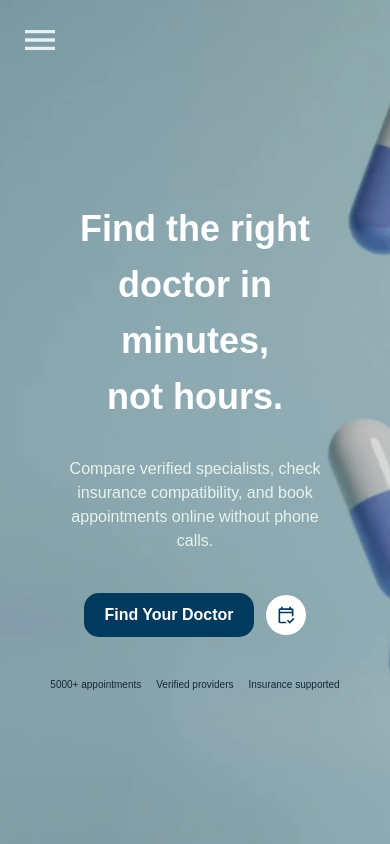
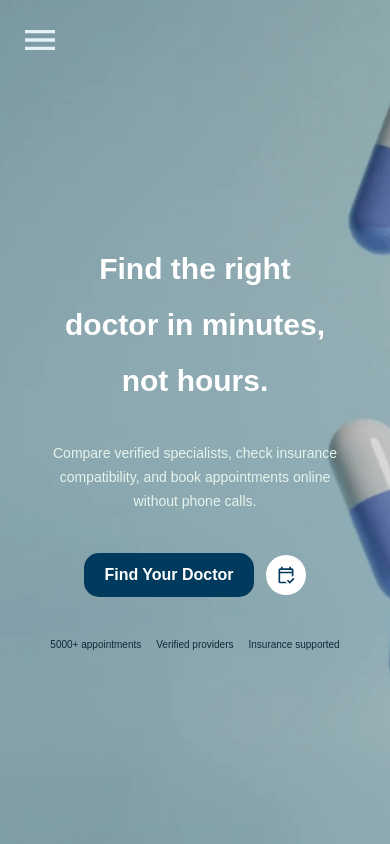
Before and after one commit to ysdesilva21/meridian-healthcare, a React (Vite) app: page / in a window 390 px wide. Shown: the top 844 px of the page. Built offline with nearby package versions, Linux system fonts and the light colour scheme.

Commit message:
Fix mobile responsiveness issues

```diff
--- a/src/components/Hero.tsx
+++ b/src/components/Hero.tsx
@@ -212,8 +212,8 @@ export default function Hero() {
                     xl:block
                   "
                 >
-                  Compare verified specialists, check insurance <br className="hidden md:block"/>
-                  compatibility, and book appointments online<br className="hidden md:block"/>
+                  Compare verified specialists, check insurance
+                  compatibility, and book appointments online
                   without phone calls.
                 </h2>
 
@@ -385,7 +385,7 @@ export default function Hero() {
               className="
                 mb-8
                 text-center
-                text-4xl font-bold
+                text-3xl font-bold
                 leading-14 text-inverse
               "
             >
@@ -397,14 +397,11 @@ export default function Hero() {
             <h2
               className="
                 text-center
-                text-[16px] font-medium
+                text-[14px] font-medium
                 leading-6 text-neutral-200
               "
             >
-              Compare verified specialists, check <br />
-              insurance compatibility, and book <br />
-              appointments online without phone <br />
-              calls.
+              Compare verified specialists, check insurance compatibility, and book appointments online without phone calls.
             </h2>
           </div>
 
```
